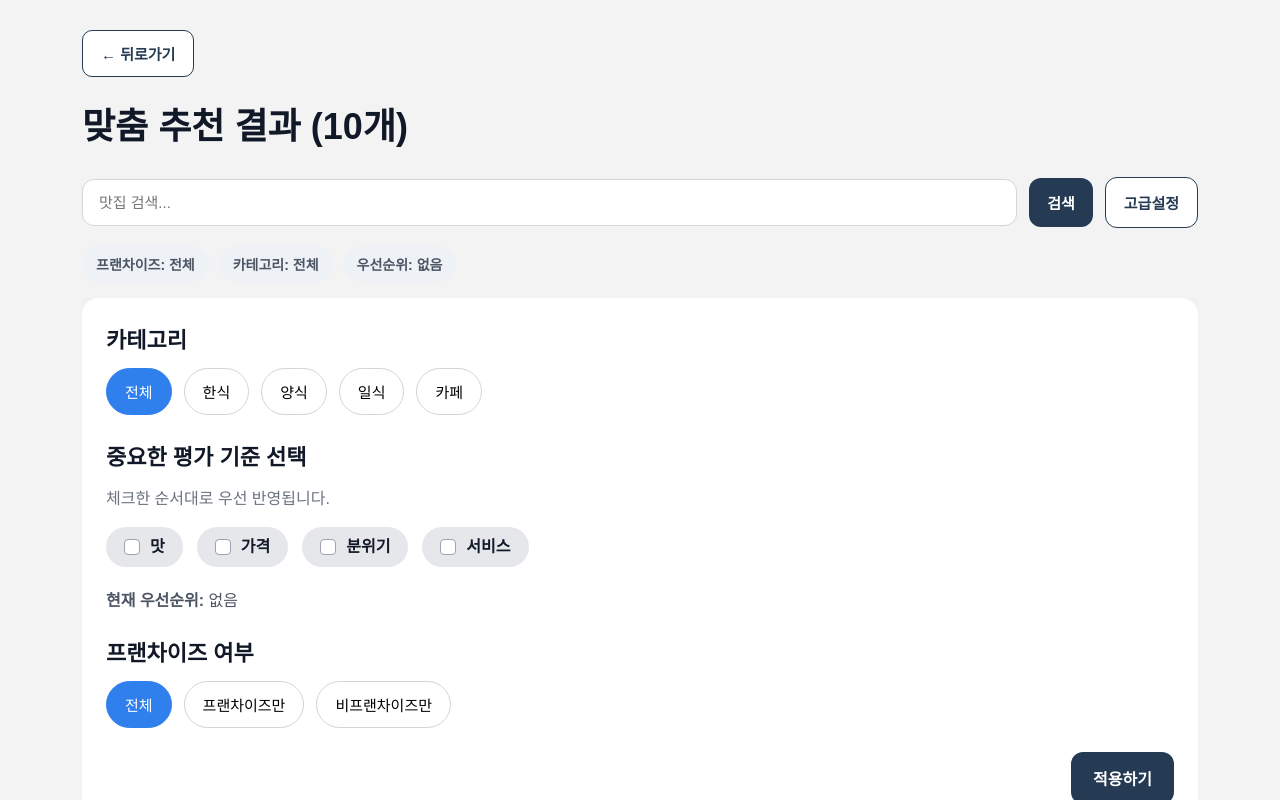
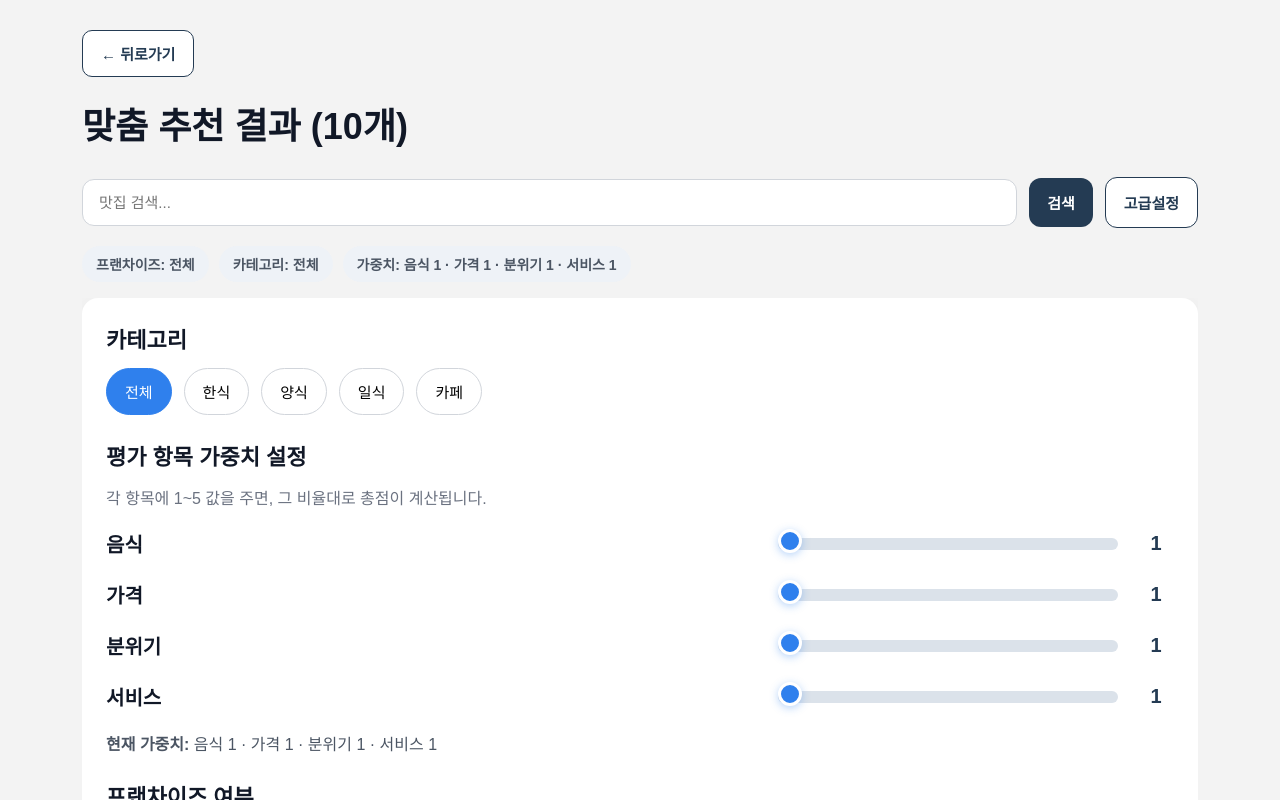
Before and after one commit to knee0/Seodaemun-gu-restaurant-recommendation-service, a React app in the folder web/: page /results in a window 1280 px wide. Both pictures are taken after a click on the button "고급설정". Shown: the top 800 px of the page. Built offline with nearby package versions, Linux system fonts and the light colour scheme; the HTML template or start-up script is replaced by a standard one.

Commit message:
slider update, weighted calculations and label changes

```diff
--- a/web/src/App.css
+++ b/web/src/App.css
@@ -173,6 +173,12 @@
   color: #374151;
 }
 
+.restaurant-sub-meta {
+  margin-top: 8px;
+  font-size: 14px;
+  color: #6b7280;
+}
+
 @media (max-width: 1100px) {
   .result-search-row {
     flex-wrap: wrap;
@@ -344,13 +350,6 @@
   margin: -10px 0 24px;
   font-size: 18px;
   color: #6b7280;
-}
-
-.recommendation-score {
-  margin-top: 14px;
-  font-size: 15px;
-  font-weight: 700;
-  color: #243b53;
 }
 
 .detail-score-list {
@@ -757,12 +756,12 @@
   max-height: 0;
   overflow: hidden;
   opacity: 0;
-  transition: max-height 0.3s ease, opacity 0.25s ease, margin 0.25s ease;
+  transition: max-height 0.35s ease, opacity 0.25s ease, margin 0.25s ease;
   margin-bottom: 0;
 }
 
 .advanced-panel.open {
-  max-height: 600px;
+  max-height: 1200px;
   opacity: 1;
   margin-bottom: 22px;
 }
@@ -772,6 +771,7 @@
   border-radius: 16px;
   padding: 24px;
   box-shadow: 0 8px 24px rgba(0, 0, 0, 0.06);
+  overflow-y: auto;
 }
 
 .advanced-block + .advanced-block {
@@ -848,3 +848,137 @@
   font-size: 16px;
   color: #6b7280;
 }
+
+@media (max-width: 768px) {
+  .weight-setting-row {
+    flex-direction: column;
+    align-items: flex-start;
+  }
+
+  .weight-setting-label {
+    min-width: auto;
+  }
+}
+
+.weight-setting-list {
+  display: flex;
+  flex-direction: column;
+  gap: 18px;
+  margin-top: 18px;
+}
+
+.weight-setting-row {
+  display: flex;
+  align-items: center;
+  justify-content: space-between;
+  gap: 16px;
+  flex-wrap: wrap;
+}
+
+.weight-setting-label {
+  min-width: 70px;
+  font-size: 17px;
+  font-weight: 700;
+  color: #111827;
+}
+
+.weight-setting-list {
+  display: flex;
+  flex-direction: column;
+  gap: 22px;
+  margin-top: 20px;
+}
+
+.weight-setting-row {
+  display: flex;
+  align-items: center;
+  justify-content: space-between;
+  gap: 24px;
+  flex-wrap: wrap;
+}
+
+.weight-setting-label {
+  min-width: 80px;
+  font-size: 20px;
+  font-weight: 700;
+  color: #111827;
+}
+
+.weight-slider-group {
+  display: flex;
+  align-items: center;
+  gap: 18px;
+  min-width: 420px;
+  flex: 1;
+  justify-content: flex-end;
+}
+
+.weight-slider {
+  -webkit-appearance: none;
+  appearance: none;
+  width: 340px;
+  height: 12px;
+  border-radius: 999px;
+  background: #dbe2ea;
+  outline: none;
+  cursor: pointer;
+}
+
+.weight-slider::-webkit-slider-thumb {
+  -webkit-appearance: none;
+  appearance: none;
+  width: 24px;
+  height: 24px;
+  border-radius: 50%;
+  background: #2f80ed;
+  border: 3px solid white;
+  box-shadow: 0 2px 8px rgba(47, 128, 237, 0.35);
+  cursor: pointer;
+  margin-top: -6px;
+}
+
+.weight-slider::-moz-range-thumb {
+  width: 24px;
+  height: 24px;
+  border-radius: 50%;
+  background: #2f80ed;
+  border: 3px solid white;
+  box-shadow: 0 2px 8px rgba(47, 128, 237, 0.35);
+  cursor: pointer;
+}
+
+.weight-slider::-moz-range-track {
+  height: 12px;
+  border-radius: 999px;
+  background: #dbe2ea;
+}
+
+.weight-slider-value {
+  min-width: 36px;
+  text-align: center;
+  font-size: 20px;
+  font-weight: 800;
+  color: #243b53;
+}
+
+@media (max-width: 768px) {
+  .weight-setting-row {
+    flex-direction: column;
+    align-items: flex-start;
+  }
+
+  .weight-setting-label {
+    min-width: auto;
+  }
+
+  .weight-slider-group {
+    width: 100%;
+    min-width: 0;
+    justify-content: space-between;
+  }
+
+  .weight-slider {
+    flex: 1;
+    width: auto;
+  }
+}
--- a/web/src/components/ResultRestaurantCard.jsx
+++ b/web/src/components/ResultRestaurantCard.jsx
@@ -7,7 +7,7 @@ function ResultRestaurantCard({ restaurant }) {
 
   //key: internal ops, label: UI
   const scoreLabels = [
-    { key: "taste", label: "맛" },
+    { key: "taste", label: "음식" },
     { key: "price", label: "가격" },
     { key: "mood", label: "분위기" },
     { key: "service", label: "서비스" }
@@ -29,15 +29,15 @@ function ResultRestaurantCard({ restaurant }) {
         <p className="restaurant-description">{restaurant.description}</p>
 
       <div className="restaurant-meta">
-        <StarRating score={restaurant.total_score} />
+        <StarRating score={restaurant.recommendationScore ?? restaurant.total_score} />
+        <span>
+          맞춤 총점 {(restaurant.recommendationScore ?? restaurant.total_score).toFixed(2)}
+        </span>
+      </div>
+
+      <div className="restaurant-sub-meta">
         <span>리뷰 {restaurant.review_count}개</span>
       </div>
-
-        {restaurant.recommendationScore && (
-          <div className="recommendation-score">
-            추천 점수 {restaurant.recommendationScore}
-          </div>
-        )}
 
         <div className="detail-score-list">
           {scoreLabels.map((item) => (
--- a/web/src/pages/DetailPage.jsx
+++ b/web/src/pages/DetailPage.jsx
@@ -67,7 +67,7 @@ function DetailPage() {
           <h2>카테고리별 평점</h2>
           <div className="detail-score-list">
             <div className="detail-score-row">
-              <span className="detail-score-label">맛</span>
+              <span className="detail-score-label">음식</span>
               <StarRating score={restaurant.scores.taste} />
             </div>
             <div className="detail-score-row">
--- a/web/src/pages/ResultPage.jsx
+++ b/web/src/pages/ResultPage.jsx
@@ -12,23 +12,36 @@ function ResultPage() {
   const params = new URLSearchParams(location.search);
 
   const selectedCategory = params.get("category") || "전체";
-  const priorityParam = params.get("priority") || "";
   const initialSearch = params.get("search") || "";
   const sortOption = params.get("sort") || "recommendation";
 
   const franchiseParam = params.get("franchise") || "all";
   const [draftFranchise, setDraftFranchise] = useState(franchiseParam);
 
-  const priorityOrder = priorityParam
-    ? priorityParam.split(",").filter(Boolean)
-    : [];
+  const hasCustomWeights =
+  params.has("taste") ||
+  params.has("price") ||
+  params.has("mood") ||
+  params.has("service");
+
+  const tasteWeight = Number(params.get("taste") || 1);
+  const priceWeight = Number(params.get("price") || 1);
+  const moodWeight = Number(params.get("mood") || 1);
+  const serviceWeight = Number(params.get("service") || 1);
+
+  const weightValues = {
+    taste: tasteWeight,
+    price: priceWeight,
+    mood: moodWeight,
+    service: serviceWeight
+  };
 
   const [searchTerm, setSearchTerm] = useState(initialSearch);
 
   const categories = ["전체", "한식", "양식", "일식", "카페"];
 
-  const priorityItems = [
-    { key: "taste", label: "맛" },
+  const weightItems = [
+    { key: "taste", label: "음식" },
     { key: "price", label: "가격" },
     { key: "mood", label: "분위기" },
     { key: "service", label: "서비스" }
@@ -36,10 +49,16 @@ function ResultPage() {
 
   const [draftCategory, setDraftCategory] = useState(selectedCategory);
   const [draftSearch, setDraftSearch] = useState(initialSearch);
-  const [draftSelectedKeys, setDraftSelectedKeys] = useState(priorityOrder);
+
+  const [draftWeights, setDraftWeights] = useState({
+    taste: tasteWeight,
+    price: priceWeight,
+    mood: moodWeight,
+    service: serviceWeight
+  });
 
   const labelMap = {
-    taste: "맛",
+    taste: "음식",
     price: "가격",
     mood: "분위기",
     service: "서비스"
@@ -60,10 +79,23 @@ function ResultPage() {
   useEffect(() => {
     setDraftCategory(selectedCategory);
     setDraftSearch(initialSearch);
-    setDraftSelectedKeys(priorityOrder);
     setSearchTerm(initialSearch);
     setDraftFranchise(franchiseParam);
-  }, [selectedCategory, initialSearch, priorityParam, franchiseParam]);
+    setDraftWeights({
+      taste: tasteWeight,
+      price: priceWeight,
+      mood: moodWeight,
+      service: serviceWeight
+    });
+  }, [
+    selectedCategory,
+    initialSearch,
+    franchiseParam,
+    tasteWeight,
+    priceWeight,
+    moodWeight,
+    serviceWeight
+  ]);
 
   const filteredRestaurants = restaurants
     //filter category
@@ -80,7 +112,7 @@ function ResultPage() {
       const menuMatched =
         restaurant.menu?.some((menuItem) =>
           menuItem.toLowerCase().includes(keyword)
-    ) || false;
+        ) || false;
 
       return (
         restaurant.name.toLowerCase().includes(keyword) ||
@@ -89,46 +121,40 @@ function ResultPage() {
         menuMatched
       );
     })
-
     .filter((restaurant) => {
-      if (franchiseParam == "all") return true;
-      if (franchiseParam == "yes") return restaurant.is_franchise == true;
-      if (franchiseParam == "no") return restaurant.is_franchise == false;
+      if (franchiseParam === "all") return true;
+      if (franchiseParam === "yes") return restaurant.is_franchise === true;
+      if (franchiseParam === "no") return restaurant.is_franchise === false;
       return true;
-    })
+    });
 
   const allScoreKeys = ["taste", "price", "mood", "service"];
 
   //calc
   const scoredRestaurants = filteredRestaurants.map((restaurant) => {
-    let recommendationScore = 0;
+    let weightedScore = 0;
 
-    if (priorityOrder.length === 0) {
+    const rawWeights = allScoreKeys.map((key) => weightValues[key] || 0);
+    const totalWeight = rawWeights.reduce((sum, value) => sum + value, 0);
+
+    //no weights = no advanced setting
+    if (!hasCustomWeights) {
       const equalWeight = 1 / allScoreKeys.length;
 
-      recommendationScore = allScoreKeys.reduce((sum, key) => {
+      weightedScore = allScoreKeys.reduce((sum, key) => {
         return sum + (restaurant.scores[key] || 0) * equalWeight;
       }, 0);
     } else {
-      //place chosen 우선순위 contents to high prio
-      //some may not be checked
-      const uncheckedKeys = allScoreKeys.filter(
-        (key) => !priorityOrder.includes(key)
-      );
-
-      const finalOrder = [...priorityOrder, ...uncheckedKeys];
-      const weights = [0.35, 0.25, 0.18, 0.12, 0.10];
-
-      recommendationScore = finalOrder.reduce((sum, key, index) => {
-        const weight = weights[index] || 0;
-        const score = restaurant.scores[key] || 0;
-        return sum + score * weight;
+      //유저 설정 가중치
+      weightedScore = allScoreKeys.reduce((sum, key) => {
+        const normalizedWeight = (weightValues[key] || 0) / totalWeight;
+        return sum + (restaurant.scores[key] || 0) * normalizedWeight;
       }, 0);
     }
 
     return {
       ...restaurant,
-      recommendationScore: Number(recommendationScore.toFixed(2))
+      recommendationScore: Number(weightedScore.toFixed(2))
     };
   });
 
@@ -152,13 +178,20 @@ function ResultPage() {
   //update URL to match with selected values
   const updateUrl = ({
     category = selectedCategory,
-    priority = priorityParam,
     search = searchTerm,
     sort = sortOption,
-    franchise = franchiseParam
+    franchise = franchiseParam,
+    taste = tasteWeight,
+    price = priceWeight,
+    mood = moodWeight,
+    service = serviceWeight
   }) => {
     navigate(
-      `/results?category=${encodeURIComponent(category)}&priority=${priority}&search=${encodeURIComponent(search)}&sort=${sort}&franchise=${franchise}`
+      `/results?category=${encodeURIComponent(
+        category
+      )}&search=${encodeURIComponent(
+        search
+      )}&sort=${sort}&franchise=${franchise}&taste=${taste}&price=${price}&mood=${mood}&service=${service}`
     );
   };
 
@@ -170,43 +203,46 @@ function ResultPage() {
     updateUrl({ sort: newSort });
   };
 
-  const handleTogglePriority = (key) => {
-    setDraftSelectedKeys((prev) => {
-      if (prev.includes(key)) {
-        return prev.filter((item) => item !== key);
-      }
-      return [...prev, key];
-    });
+  const handleWeightChange = (key, value) => {
+    setDraftWeights((prev) => ({
+      ...prev,
+      [key]: Number(value)
+    }));
   };
 
   //advanced settings: apply to URL and close panel
   const handleApplyAdvanced = () => {
-    const newPriority = draftSelectedKeys.join(",");
-
     navigate(
       `/results?category=${encodeURIComponent(
         draftCategory
-      )}&priority=${newPriority}&search=${encodeURIComponent(
+      )}&search=${encodeURIComponent(
         draftSearch
-      )}&sort=${sortOption}&franchise=${draftFranchise}`
+      )}&sort=${sortOption}&franchise=${draftFranchise}&taste=${
+        draftWeights.taste
+      }&price=${draftWeights.price}&mood=${draftWeights.mood}&service=${
+        draftWeights.service
+      }`
     );
 
     setShowAdvanced(false);
   };
 
-  //우선순위 텍스트는 3개만
-  const shortPriorityText =
-    priorityOrder.length > 0
-      ? priorityOrder.map((key) => labelMap[key]).slice(0, 3).join(" > ")
-      : "없음";
+  //show current weight values
+  const shortPriorityText = useMemo(() => {
+    const activeWeights = weightItems
+      .filter((item) => weightValues[item.key] > 0)
+      .map((item) => `${item.label} ${weightValues[item.key]}`);
+
+    return activeWeights.length > 0 ? activeWeights.join(" · ") : "없음";
+  }, [tasteWeight, priceWeight, moodWeight, serviceWeight]);
 
   const draftPriorityPreview = useMemo(() => {
-    if (draftSelectedKeys.length === 0) return "없음";
+    const activeWeights = weightItems
+      .filter((item) => draftWeights[item.key] > 0)
+      .map((item) => `${item.label} ${draftWeights[item.key]}`);
 
-    return draftSelectedKeys
-      .map((key) => priorityItems.find((item) => item.key === key)?.label)
-      .join(" > ");
-  }, [draftSelectedKeys]);
+    return activeWeights.length > 0 ? activeWeights.join(" · ") : "없음";
+  }, [draftWeights]);
 
   return (
     <div className="result-page">
@@ -249,7 +285,7 @@ function ResultPage() {
             }
           </span>
           <span className="info-chip">카테고리: {selectedCategory}</span>
-          <span className="info-chip">우선순위: {shortPriorityText}</span>
+          <span className="info-chip">가중치: {shortPriorityText}</span>
         </div>
 
         <div className={`advanced-panel ${showAdvanced ? "open" : ""}`}>
@@ -274,37 +310,32 @@ function ResultPage() {
             </div>
 
             <div className="advanced-block">
-              <h3>중요한 평가 기준 선택</h3>
-              <p>체크한 순서대로 우선 반영됩니다.</p>
+              <h3>평가 항목 가중치 설정</h3>
+              <p>각 항목에 1~5 값을 주면, 그 비율대로 총점이 계산됩니다.</p>
 
-              <div className="compact-priority-list">
-                {priorityItems.map((item) => {
-                  const checked = draftSelectedKeys.includes(item.key);
-                  const order = checked
-                    ? draftSelectedKeys.indexOf(item.key) + 1
-                    : null;
+              <div className="weight-setting-list">
+                {weightItems.map((item) => (
+                  <div key={item.key} className="weight-setting-row">
+                    <span className="weight-setting-label">{item.label}</span>
 
-                  return (
-                    <button
-                      key={item.key}
-                      type="button"
-                      className={
-                        checked
-                          ? "compact-priority-chip active"
-                          : "compact-priority-chip"
-                      }
-                      onClick={() => handleTogglePriority(item.key)}
-                    >
-                      <span className="chip-checkbox">{checked ? "✓" : ""}</span>
-                      <span className="chip-label">{item.label}</span>
-                      {checked && <span className="chip-order">{order}</span>}
-                    </button>
-                  );
-                })}
+                    <div className="weight-slider-group">
+                      <input
+                        type="range"
+                        min="1"
+                        max="5"
+                        step="1"
+                        value={draftWeights[item.key]}
+                        onChange={(e) => handleWeightChange(item.key, e.target.value)}
+                        className="weight-slider"
+                      />
+                      <span className="weight-slider-value">{draftWeights[item.key]}</span>
+                    </div>
+                  </div>
+                ))}
               </div>
 
               <div className="selected-priority-preview">
-                <strong>현재 우선순위:</strong> {draftPriorityPreview}
+                <strong>현재 가중치:</strong> {draftPriorityPreview}
               </div>
             </div>
 
```
